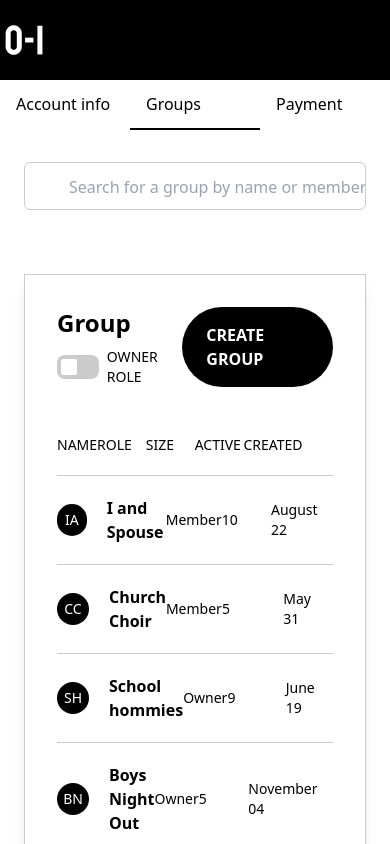
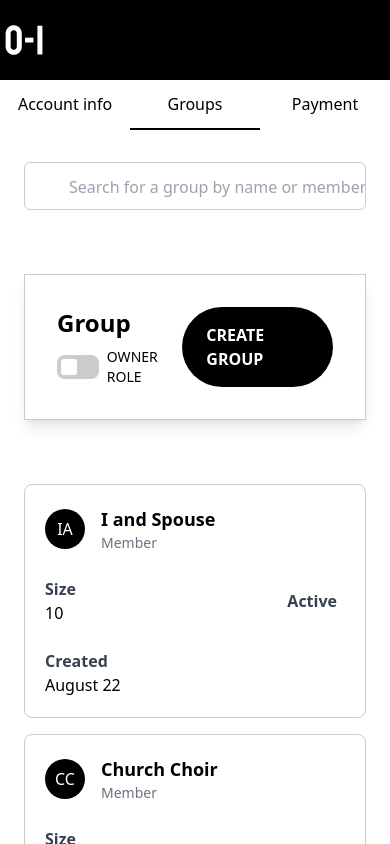
Before and after one commit to outinsure/oi-ng, an Angular app: page /account/groups in a window 390 px wide. Shown: the top 844 px of the page. Built offline with nearby package versions, Linux system fonts and the light colour scheme.

Commit message:
show groups in grid

```diff
--- a/src/app/account/account-groups.component.html
+++ b/src/app/account/account-groups.component.html
@@ -1,9 +1,11 @@
 <div class="border border-[#CBCBCB] h-12 flex items-center rounded-md">
-    <span class="icon-[ant-design--search-outlined] h-6 w-6 text-[#CBCBCB] mx-4"></span>
+  <span
+    class="icon-[ant-design--search-outlined] h-6 w-6 text-[#CBCBCB] mx-4"
+  ></span>
   <input
     placeholder="Search for a group by name or members"
     type="text"
-        class=" focus:outline-none bg-transparent placeholder:text-base text-xl flex-1 py-3 font-light"
+    class="focus:outline-none bg-transparent placeholder:text-base text-xl flex-1 py-3 font-light"
     (input)="searchGroups($event)"
   />
 </div>
@@ -11,56 +13,86 @@
   <div class="flex items-center justify-between">
     <div>
       <span class="text-2xl font-bold text-black">Group</span>
-            <label class="flex items-center mt-2 uppercase text-sm text-black font-normal">
-                <input value="" type="checkbox" class="h-6 w-16 hidden peer" (change)="showOwnerList($event)" />
-                <div class="bg-[#CBCBCB] rounded-lg h-6 w-12 mr-2 p-1 flex peer-checked:justify-end peer-checked:bg-black">
+      <label
+        class="flex items-center mt-2 uppercase text-sm text-black font-normal"
+      >
+        <input
+          value=""
+          type="checkbox"
+          class="h-6 w-16 hidden peer"
+          (change)="showOwnerList($event)"
+        />
+        <div
+          class="bg-[#CBCBCB] rounded-lg h-6 w-12 mr-2 p-1 flex peer-checked:justify-end peer-checked:bg-black"
+        >
           <div class="w-4 h-4 bg-white rounded-sm"></div>
         </div>
         Owner role
       </label>
     </div>
-        <a routerLink="/account/groups/new" routerLinkActive="active" class="bg-black text-white text-md font-semibold uppercase py-4 px-6 rounded-full">
+    <a
+      routerLink="/account/groups/new"
+      routerLinkActive="active"
+      class="bg-black text-white text-md font-semibold uppercase py-4 px-6 rounded-full"
+    >
       Create group
     </a>
   </div>
+</div>
 <div class="mt-12">
-        <div class="flex text-sm border-b border-[#CBCBCB] uppercase pb-5 items-center">
-            <span class="flex-1">Name</span>
-            <span class="w-32">Role</span>
-            <span class="w-32">Size</span>
-            <span class="w-32">Active</span>
-            <span class="w-32">Created</span>
-            <span class="w-20"></span>
+  @if (groups.length) { @for (group of groups; track group.groupId) {
+  <div
+    class="border border-[#CBCBCB] rounded-lg p-5 mb-4 grid grid-cols-1 md:grid-cols-6 gap-6 items-center"
+  >
+    <div class="flex items-center col-span-2">
+      <div
+        class="bg-black h-10 w-10 rounded-full text-white uppercase flex items-center justify-center p-2"
+      >
+        {{ group.name | getInitials }}
       </div>
-        @if (groups.length) {
-            @for(group of groups; track group.groupId) {
-                <div class="flex text-sm border-b border-[#CBCBCB] py-5 items-center cursor-pointer group">
-                    <div class="flex-1 flex items-center">
-                        <div class="bg-black h-8 w-8 rounded-full text-white uppercase flex items-center text-center justify-center p-2">
-                            {{group.name | getInitials }}
+      <div class="ml-4">
+        <h2 class="text-lg font-semibold">{{ group.name }}</h2>
+        <p class="text-sm text-gray-500">
+          {{ group.ownerId == currentUser ? "Owner" : "Member" }}
+        </p>
       </div>
-                        <span class="font-semibold text-base ml-5">{{group.name}}</span>
     </div>
-                    <span class="w-32">{{group.ownerId == currentUser ? 'Owner' : 'Member'}}</span>
-                    <span class="w-32">{{group.size}}</span>
-                    <span class="w-32">
+
+    <div class="">
+      <div class="font-semibold text-gray-700 mr-2">Size</div>
+      <div>{{ group.size }}</div>
+    </div>
+
+    <div class="">
+      <div class="font-semibold text-gray-700 mr-2">Active</div>
       @if (group.active) {
-                            <span class="icon-[ant-design--check-circle-filled] h-6 w-6 bg-green-300"></span>
+      <span
+        class="icon-[ant-design--check-circle-filled] h-6 w-6 text-green-500"
+      ></span>
       } @else {
-                            <span class="icon-[ant-design--close-circle-filled] h-6 w-6 bg-red-300"></span>
+      <span
+        class="icon-[ant-design--close-circle-filled] h-6 w-6 text-red-500"
+      ></span>
       }
-                    </span>
-                    <span class="w-32">{{group.createdAt}}</span>
-                    <span class="w-20">
-                        <span class="icon-[ant-design--arrow-right-outlined] h-6 w-6 ml-2 group-hover:animate-bounce"></span>
-                    </span>
     </div>
-            }
-        } @else {
-            <div class="text-center py-5 border-b border-[#CBCBCB] text-sm italic font-light">
-                No data available in this table
+
+    <div class="">
+      <div class="font-semibold text-gray-700 mr-2">Created</div>
+      <div>{{ group.createdAt }}</div>
+    </div>
+
+    <div class="text-right hidden md:block">
+      <span
+        class="icon-[ant-design--arrow-right-outlined] h-6 w-6 text-gray-400 group-hover:text-gray-600"
+      ></span>
+    </div>
+  </div>
+  } } @else {
+  <div
+    class="text-center py-5 border-b border-[#CBCBCB] text-sm italic font-light"
+  >
+    No data available in this list
   </div>
   }
 </div>
-</div>
 <router-outlet></router-outlet>
--- a/src/app/account/account.component.html
+++ b/src/app/account/account.component.html
@@ -17,7 +17,7 @@
             >
               <div
                 class="py-3 px-4 text-base md:text-xl bg-white md:group-[.active]:bg-[#EBEBEB] md:group-[.active]:ml-1
-                group-[.active]:border-b-2 group-[.active]:border-b-black md:group-[.active]:border-0"
+                group-[.active]:border-b-2 group-[.active]:border-b-black md:group-[.active]:border-0 text-center md:text-left"
               >
                 Account info
               </div>
@@ -31,7 +31,7 @@
             >
               <div
                 class="py-3 px-4 text-base md:text-xl bg-white md:group-[.active]:bg-[#EBEBEB] md:group-[.active]:ml-1
-                group-[.active]:border-b-2 group-[.active]:border-b-black md:group-[.active]:border-0"
+                group-[.active]:border-b-2 group-[.active]:border-b-black md:group-[.active]:border-0 text-center md:text-left"
               >
                 Groups
               </div>
@@ -45,7 +45,7 @@
             >
               <div
                 class="py-3 px-4 text-base md:text-xl bg-white md:group-[.active]:bg-[#EBEBEB] md:group-[.active]:ml-1
-                group-[.active]:border-b-2 group-[.active]:border-b-black md:group-[.active]:border-0"
+                group-[.active]:border-b-2 group-[.active]:border-b-black md:group-[.active]:border-0 text-center md:text-left"
               >
                 Payment
               </div>
```
Lines whose indentation alone changed are shown as unchanged.
